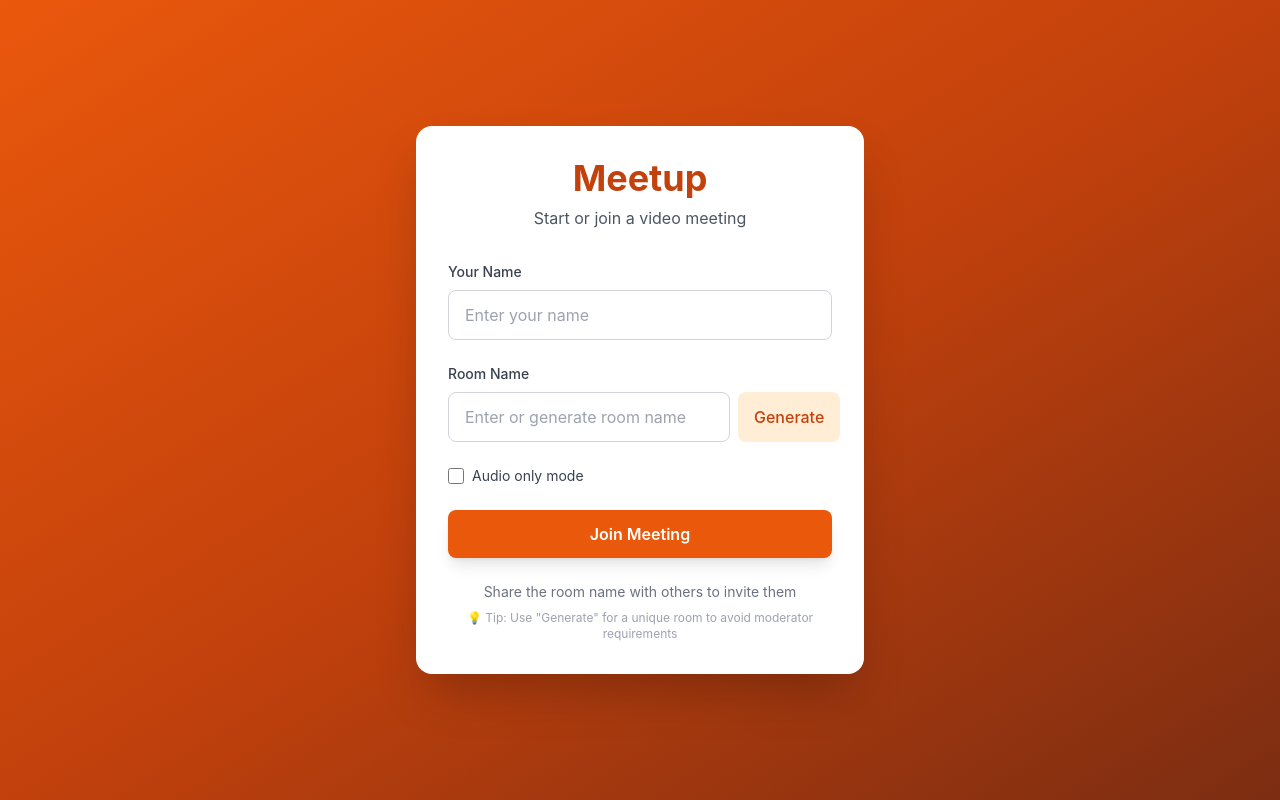
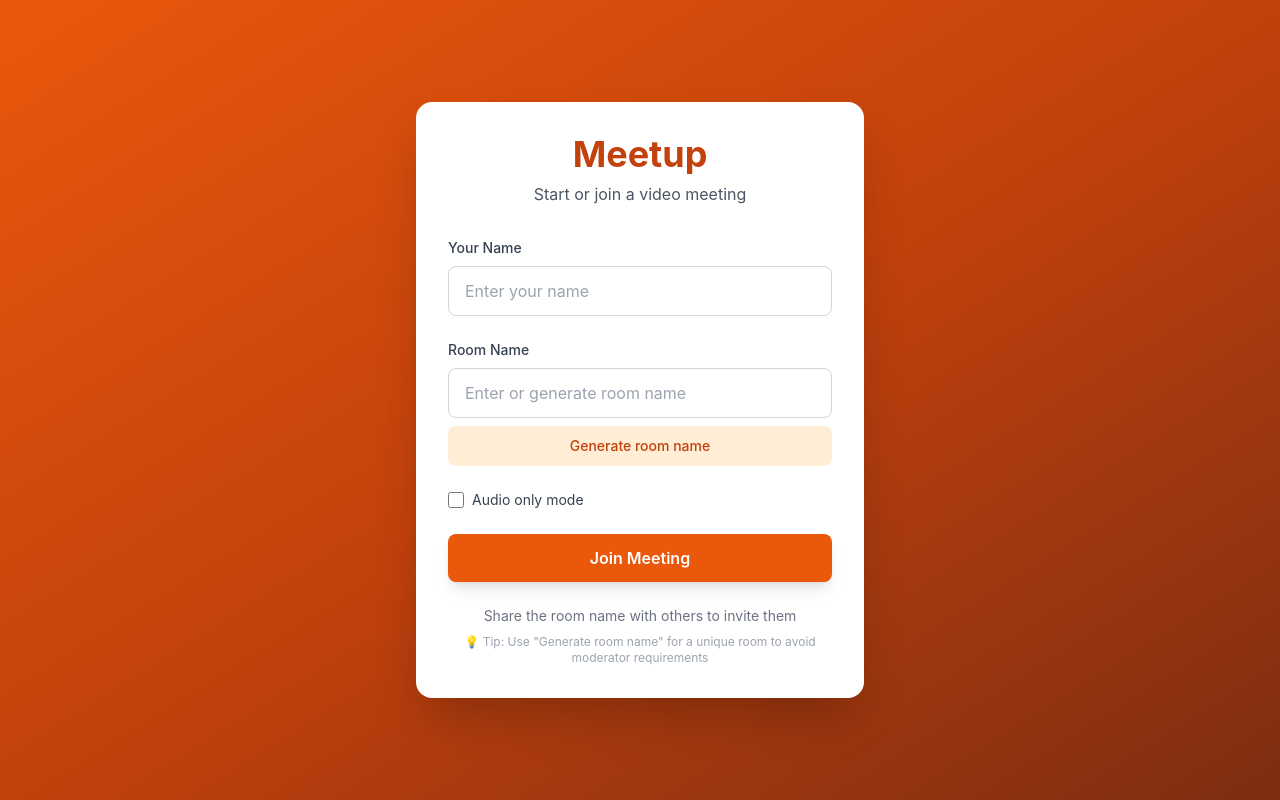
Before and after one commit to ziq1179/meetup, a React (Vite) app: page / in a window 1280 px wide. Built offline with nearby package versions, Linux system fonts and the light colour scheme; no server answers.

Commit message:
Move Generate button below the room name field
- Full-width Generate room name button under the input instead of beside it
- Updated the tip text to match the button label

```diff
--- a/src/components/MeetingSetup.tsx
+++ b/src/components/MeetingSetup.tsx
@@ -54,22 +54,22 @@ export default function MeetingSetup({ onJoin, initialRoomName = '' }: MeetingSe
             <label htmlFor="roomName" className="block text-sm font-medium text-gray-700 mb-2">
               Room Name
             </label>
-            <div className="flex gap-2">
+            <div className="space-y-2">
               <input
                 id="roomName"
                 type="text"
                 value={roomName}
                 onChange={(e) => setRoomName(e.target.value)}
                 placeholder="Enter or generate room name"
-                className="flex-1 px-4 py-3 border border-gray-300 rounded-lg focus:ring-2 focus:ring-primary-500 focus:border-transparent outline-none transition"
+                className="w-full px-4 py-3 border border-gray-300 rounded-lg focus:ring-2 focus:ring-primary-500 focus:border-transparent outline-none transition"
                 required
               />
               <button
                 type="button"
                 onClick={generateRoomName}
-                className="px-4 py-3 bg-primary-100 text-primary-700 rounded-lg hover:bg-primary-200 transition font-medium"
+                className="w-full px-4 py-2.5 bg-primary-100 text-primary-700 rounded-lg hover:bg-primary-200 transition font-medium text-sm"
               >
-                Generate
+                Generate room name
               </button>
             </div>
           </div>
@@ -126,7 +126,7 @@ export default function MeetingSetup({ onJoin, initialRoomName = '' }: MeetingSe
             </div>
           )}
           <p className="mt-2 text-xs text-gray-400">
-            💡 Tip: Use "Generate" for a unique room to avoid moderator requirements
+            💡 Tip: Use "Generate room name" for a unique room to avoid moderator requirements
           </p>
         </div>
       </div>
```
